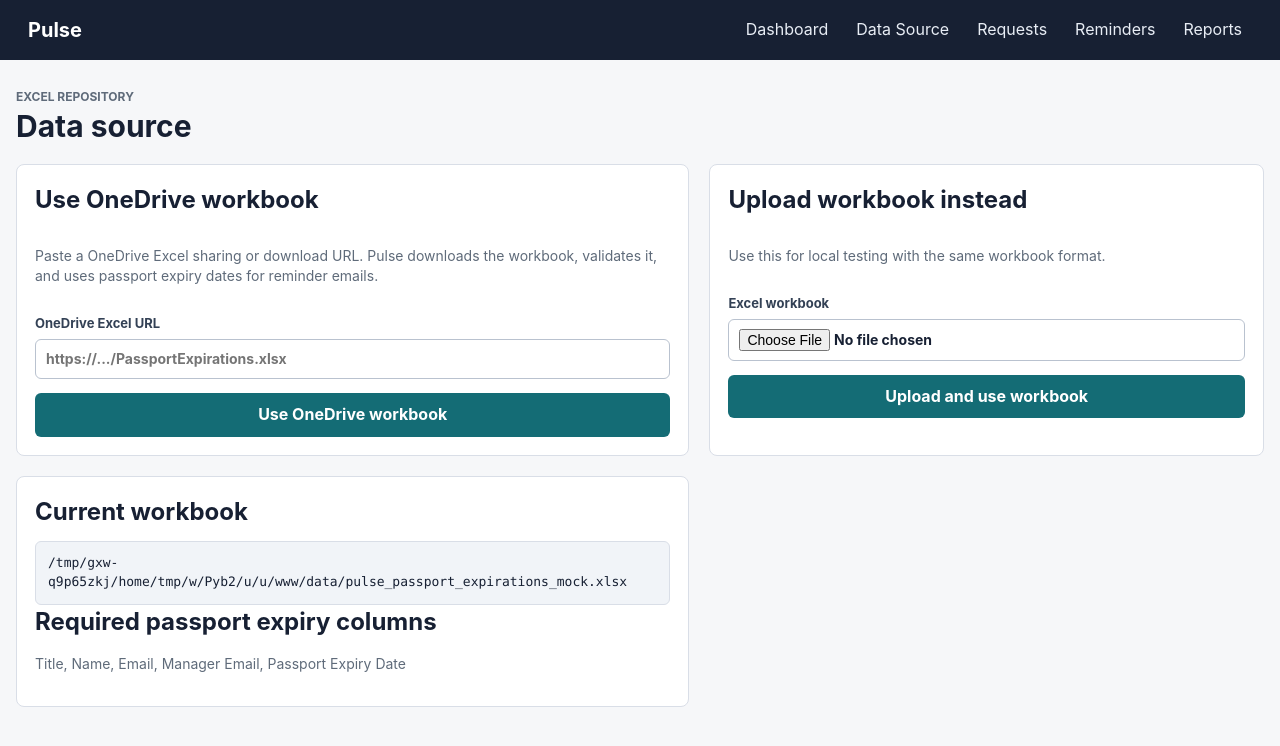
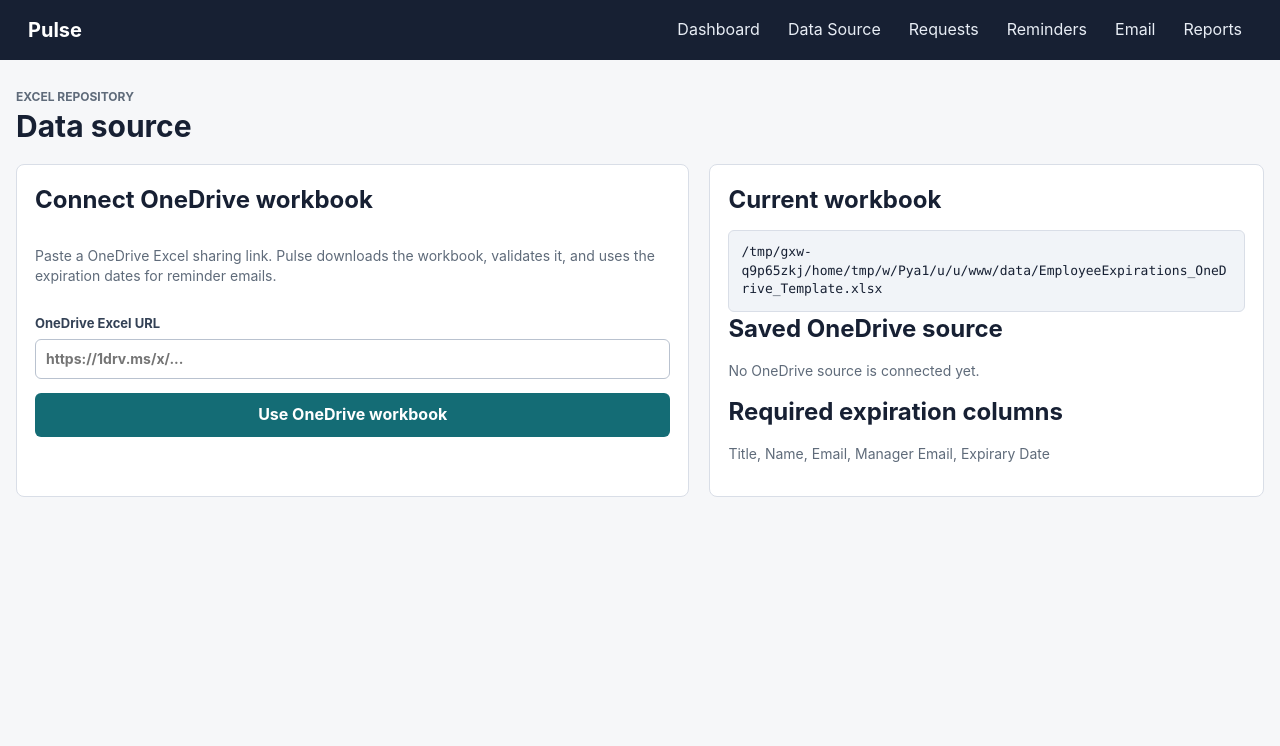
Before and after one commit to chinmaydave/Pulse, a Flask app: page /data-source in a window 1280 px wide. Shown: the top 746 px of the page. Run offline with Flask 3, Linux system fonts and the light colour scheme.

Commit message:
Add OneDrive expiration workflow and Outlook reminders

```diff
--- a/pulse_app/agents.py
+++ b/pulse_app/agents.py
@@ -28,13 +28,14 @@ class ReminderAgent:
             f"Expiration date: {target.expiration_date:%Y-%m-%d}\n"
             f"Days until due: {target.days_until_due}\n"
             f"Status: {self._status_text(target)}\n\n"
-            f"Please review the passport expiration and take action accordingly."
+            f"Please review the expiring item and take action accordingly."
         )
         return ReminderMessage(
             target_key=target.target_key,
             recipient=recipient,
             subject=subject,
             body=body,
+            sender=target.manager_email,
             escalate=escalate,
         )
 
@@ -64,6 +65,7 @@ class ReminderAgent:
             "target_key": target.target_key,
             "employee_id": target.employee_id,
             "recipient": message.recipient,
+            "sender": message.sender,
             "status": result.status,
             "detail": result.detail,
         }
--- a/pulse_app/routes.py
+++ b/pulse_app/routes.py
@@ -1,14 +1,19 @@
 from __future__ import annotations
 
 from pathlib import Path
-from shutil import copyfileobj
 
 from flask import Blueprint, current_app, flash, redirect, render_template, request, url_for
-from werkzeug.utils import secure_filename
 
 from .agents import ReminderAgent
 from .email_service import email_service
+from .email_settings import (
+    clear_email_settings,
+    display_email_settings,
+    effective_email_config,
+    save_email_settings,
+)
 from .excel_repository import ExcelRepository, EMPLOYEE_HEADERS
+from .models import ReminderMessage
 from .onedrive_source import download_onedrive_workbook
 
 
@@ -29,12 +34,50 @@ def set_repository(workbook_path: Path) -> None:
         current_app.pulse_automatic_agent.repository = current_app.pulse_repository
 
 
+def onedrive_source_path() -> Path:
+    return config().upload_dir / "active_onedrive_url.txt"
+
+
+def read_onedrive_source_url() -> str:
+    source_path = onedrive_source_path()
+    if not source_path.exists():
+        return ""
+    return source_path.read_text(encoding="utf-8").strip()
+
+
+def activate_onedrive_workbook(source_url: str) -> Path:
+    cfg = config()
+    cfg.upload_dir.mkdir(parents=True, exist_ok=True)
+    uploaded_path = cfg.upload_dir / "onedrive_expirations.xlsx"
+    pending_path = cfg.upload_dir / "onedrive_expirations.pending.xlsx"
+    pending_path.unlink(missing_ok=True)
+    download_onedrive_workbook(source_url, pending_path)
+    ExcelRepository.validate_workbook(pending_path)
+    pending_path.replace(uploaded_path)
+    onedrive_source_path().write_text(source_url.strip(), encoding="utf-8")
+    set_repository(uploaded_path)
+    return uploaded_path
+
+
 def automatic_agent():
     return current_app.pulse_automatic_agent
 
 
+def runtime_config():
+    return effective_email_config(config())
+
+
+def sync_runtime_email_settings() -> None:
+    cfg = runtime_config()
+    agent = automatic_agent()
+    agent.mailer = email_service(cfg)
+    agent.email_backend = cfg.email_backend
+    agent.use_outlook = cfg.use_outlook
+
+
 @bp.route("/")
 def dashboard():
+    sync_runtime_email_settings()
     records = repository().list_employees()
     return render_template(
         "dashboard.html",
@@ -42,58 +85,47 @@ def dashboard():
         records=records,
         pending=repository().pending_for_reminder(config().reminder_days_ahead),
         workbook_path=repository().workbook_path,
+        onedrive_source_url=read_onedrive_source_url(),
         agent_snapshot=automatic_agent().snapshot(),
     )
 
 
 @bp.route("/data-source", methods=["GET", "POST"])
 def data_source():
-    cfg = config()
     if request.method == "POST":
+        action = request.form.get("action", "connect")
+        if action == "refresh-onedrive":
+            source_url = read_onedrive_source_url()
+            if not source_url:
+                flash("Paste and connect a OneDrive Excel URL before refreshing.", "error")
+                return redirect(url_for("pulse.data_source"))
+            try:
+                activate_onedrive_workbook(source_url)
+            except Exception as exc:
+                flash(str(exc), "error")
+                return redirect(url_for("pulse.data_source"))
+
+            flash("OneDrive workbook refreshed from the saved link.", "success")
+            return redirect(url_for("pulse.dashboard"))
+
         source_url = request.form.get("onedrive_url", "").strip()
         if source_url:
-            cfg.upload_dir.mkdir(parents=True, exist_ok=True)
-            uploaded_path = cfg.upload_dir / "onedrive_passport_expirations.xlsx"
             try:
-                download_onedrive_workbook(source_url, uploaded_path)
-                ExcelRepository.validate_workbook(uploaded_path)
-                set_repository(uploaded_path)
+                activate_onedrive_workbook(source_url)
             except Exception as exc:
-                uploaded_path.unlink(missing_ok=True)
                 flash(str(exc), "error")
                 return redirect(url_for("pulse.data_source"))
 
             flash("OneDrive workbook connected and activated.", "success")
             return redirect(url_for("pulse.dashboard"))
 
-        upload = request.files.get("workbook")
-        if not upload or not upload.filename:
-            flash("Choose an Excel workbook to upload or paste a OneDrive Excel URL.", "error")
-            return redirect(url_for("pulse.data_source"))
-        if not upload.filename.lower().endswith(".xlsx"):
-            flash("Upload a .xlsx workbook.", "error")
-            return redirect(url_for("pulse.data_source"))
-
-        cfg.upload_dir.mkdir(parents=True, exist_ok=True)
-        filename = secure_filename(upload.filename)
-        uploaded_path = cfg.upload_dir / filename
-        with uploaded_path.open("wb") as target:
-            copyfileobj(upload.stream, target)
-
-        try:
-            ExcelRepository.validate_workbook(uploaded_path)
-            set_repository(uploaded_path)
-        except Exception as exc:
-            uploaded_path.unlink(missing_ok=True)
-            flash(str(exc), "error")
-            return redirect(url_for("pulse.data_source"))
-
-        flash(f"Workbook uploaded and activated: {filename}", "success")
-        return redirect(url_for("pulse.dashboard"))
+        flash("Paste a OneDrive Excel URL.", "error")
+        return redirect(url_for("pulse.data_source"))
 
     return render_template(
         "data_source.html",
         workbook_path=repository().workbook_path,
+        onedrive_source_url=read_onedrive_source_url(),
         required_headers=", ".join(EMPLOYEE_HEADERS),
     )
 
@@ -142,7 +174,8 @@ def update_status(request_id: str):
 
 @bp.route("/reminders", methods=["GET", "POST"])
 def reminders():
-    cfg = config()
+    sync_runtime_email_settings()
+    cfg = runtime_config()
     mailer = email_service(cfg)
     agent = ReminderAgent(repository(), mailer, request.host_url.rstrip("/"))
     expiration_filter = request.values.get("expiration_filter", "all")
@@ -161,9 +194,11 @@ def reminders():
                 flash(f"Reminder target {target_key} was not found.", "error")
             else:
                 result = agent.send_for_target(target)
+                category = "success" if result["status"] == "sent" else "error"
                 flash(
-                    f"Reminder for {target.employee_name} ({target.field_name}): {result['status']} ({result['recipient']}).",
-                    "success",
+                    f"Reminder for {target.employee_name} ({target.field_name}): "
+                    f"{result['status']} to {result['recipient']}. {result['detail']}",
+                    category,
                 )
         return redirect(url_for("pulse.reminders", expiration_filter=expiration_filter))
 
@@ -196,6 +231,55 @@ def reminders():
     )
 
 
+@bp.route("/email-settings", methods=["GET", "POST"])
+def email_settings():
+    if request.method == "POST":
+        action = request.form.get("action", "save")
+        if action == "clear":
+            clear_email_settings(config())
+            sync_runtime_email_settings()
+            flash("Email settings cleared. Pulse is back in development logging mode.", "success")
+            return redirect(url_for("pulse.email_settings"))
+
+        if action == "test":
+            cfg = runtime_config()
+            recipient = request.form.get("test_recipient", "").strip() or cfg.smtp.from_address
+            sender = request.form.get("test_sender", "").strip()
+            result = email_service(cfg).send(
+                ReminderMessage(
+                    target_key="email-settings-test",
+                    recipient=recipient,
+                    subject="Pulse email test",
+                    body="Pulse test email sent from the Email Settings page.",
+                    sender=sender,
+                )
+            )
+            category = "success" if result.status == "sent" else "error"
+            flash(f"Test email {result.status} to {recipient}. {result.detail}", category)
+            return redirect(url_for("pulse.email_settings"))
+
+        password = request.form.get("password", "")
+        existing = display_email_settings(config())
+        form_data = request.form.to_dict()
+        if not password and existing.get("password_saved"):
+            form_data["password"] = load_saved_password()
+        save_email_settings(config(), form_data)
+        sync_runtime_email_settings()
+        flash("Email settings saved. Reminder sends will use these SMTP settings now.", "success")
+        return redirect(url_for("pulse.email_settings"))
+
+    settings = display_email_settings(config())
+    return render_template(
+        "email_settings.html",
+        settings=settings,
+        active_backend=runtime_config().email_backend,
+    )
+
+
+def load_saved_password() -> str:
+    return effective_email_config(config()).smtp.password
+
+
 @bp.route("/reports")
 def reports():
     return render_template(
--- a/pulse_app/static/styles.css
+++ b/pulse_app/static/styles.css
@@ -344,6 +344,12 @@ pre {
   align-content: start;
 }
 
+.inline-form {
+  display: grid;
+  gap: 10px;
+  margin-top: 16px;
+}
+
 .alerts {
   display: grid;
   gap: 8px;
--- a/pulse_app/templates/base.html
+++ b/pulse_app/templates/base.html
@@ -14,6 +14,7 @@
         <a href="{{ url_for('pulse.data_source') }}">Data Source</a>
         <a href="{{ url_for('pulse.requests_index') }}">Requests</a>
         <a href="{{ url_for('pulse.reminders') }}">Reminders</a>
+        <a href="{{ url_for('pulse.email_settings') }}">Email</a>
         <a href="{{ url_for('pulse.reports') }}">Reports</a>
       </nav>
     </header>
--- a/pulse_app/templates/data_source.html
+++ b/pulse_app/templates/data_source.html
@@ -10,29 +10,30 @@
 
 <section class="form-band single">
   <form method="post" class="response-form">
-    <h2>Use OneDrive workbook</h2>
-    <p class="muted">Paste a OneDrive Excel sharing or download URL. Pulse downloads the workbook, validates it, and uses passport expiry dates for reminder emails.</p>
+    <input type="hidden" name="action" value="connect">
+    <h2>Connect OneDrive workbook</h2>
+    <p class="muted">Paste a OneDrive Excel sharing link. Pulse downloads the workbook, validates it, and uses the expiration dates for reminder emails.</p>
     <label>
       OneDrive Excel URL
-      <input type="url" name="onedrive_url" placeholder="https://.../PassportExpirations.xlsx">
+      <input type="url" name="onedrive_url" placeholder="https://1drv.ms/x/..." required>
     </label>
     <button type="submit">Use OneDrive workbook</button>
-  </form>
-
-  <form method="post" enctype="multipart/form-data" class="response-form">
-    <h2>Upload workbook instead</h2>
-    <p class="muted">Use this for local testing with the same workbook format.</p>
-    <label>
-      Excel workbook
-      <input type="file" name="workbook" accept=".xlsx">
-    </label>
-    <button type="submit">Upload and use workbook</button>
   </form>
 
   <div class="panel">
     <h2>Current workbook</h2>
     <pre>{{ workbook_path }}</pre>
-    <h2>Required passport expiry columns</h2>
+    <h2>Saved OneDrive source</h2>
+    {% if onedrive_source_url %}
+      <pre>{{ onedrive_source_url }}</pre>
+      <form method="post" class="inline-form">
+        <input type="hidden" name="action" value="refresh-onedrive">
+        <button type="submit">Refresh from OneDrive</button>
+      </form>
+    {% else %}
+      <p class="muted">No OneDrive source is connected yet.</p>
+    {% endif %}
+    <h2>Required expiration columns</h2>
     <p class="muted">{{ required_headers }}</p>
   </div>
 </section>
--- a/pulse_app/templates/reminders.html
+++ b/pulse_app/templates/reminders.html
@@ -60,7 +60,7 @@
     <article class="reminder-row">
       <div>
         <h2>{{ target.employee_name }} / {{ target.field_name }}</h2>
-        <p>{{ target.employee_id }} / {{ message.recipient }} / Expires {{ target.expiration_date.strftime('%Y-%m-%d') }}</p>
+        <p>To {{ message.recipient }} / From {{ message.sender or "signed-in Outlook account" }} / Expires {{ target.expiration_date.strftime('%Y-%m-%d') }}</p>
         <pre>{{ message.body }}</pre>
       </div>
       <form method="post">
--- a/scripts/create_mock_data.py
+++ b/scripts/create_mock_data.py
@@ -8,7 +8,7 @@ from pulse_app.excel_repository import ExcelRepository  # noqa: E402
 
 
 def main() -> None:
-    workbook_path = ROOT / "data" / "pulse_passport_expirations_mock.xlsx"
+    workbook_path = ROOT / "data" / "EmployeeExpirations_OneDrive_Template.xlsx"
     if workbook_path.exists():
         workbook_path.unlink()
     ExcelRepository(workbook_path)
```
Also changed, not shown: pulse_app/config.py (+7 -7 lines), pulse_app/email_service.py (+12 -4 lines), pulse_app/email_settings.py (added, +92 -0 lines), pulse_app/excel_repository.py (+27 -23 lines), pulse_app/models.py (+4 -3 lines), pulse_app/onedrive_source.py (+142 -13 lines), pulse_app/templates/dashboard.html (+7 -5 lines), pulse_app/templates/email_settings.html (added, +42 -0 lines), README.md.
